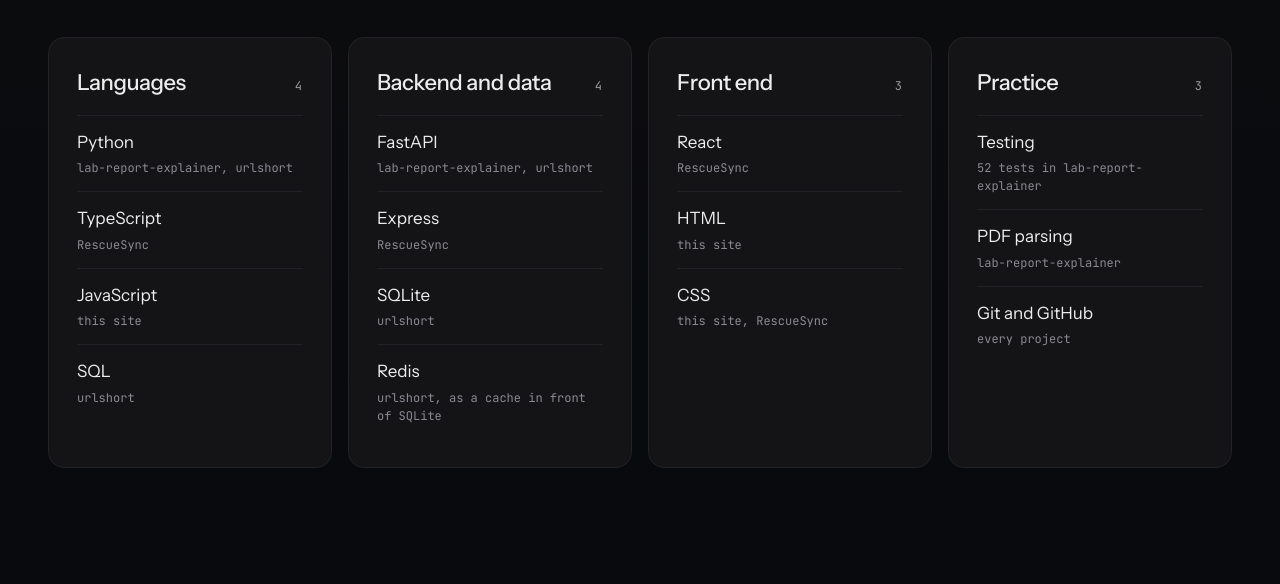
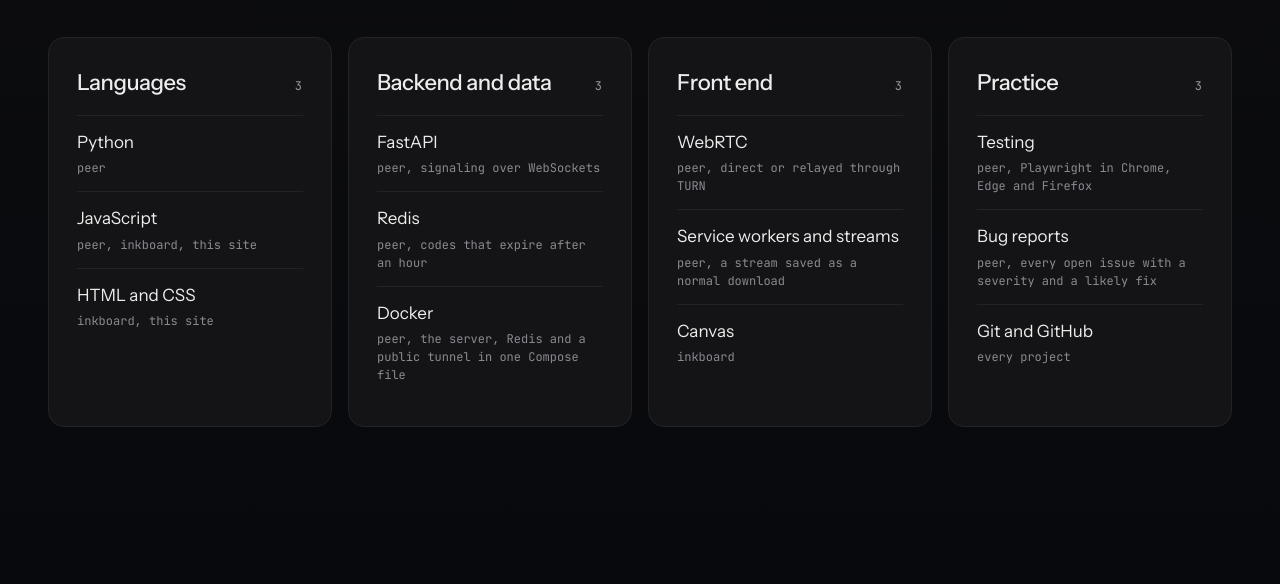
Before and after one commit to KrBeTect2025/portfolio, a plain HTML site: page index.html in a window 1280 px wide. Shown: the part 1812-2396 px from the top of the page. Drawn offline with Linux system fonts and the light colour scheme; no server answers; animation ran at ten frames a second.

Commit message:
Rebuild the skills around peer and inkboard
Every row names a featured project. TypeScript, React, Express, SQL, SQLite and PDF parsing go, since nothing on the page uses them now.

```diff
--- a/index.html
+++ b/index.html
@@ -122,36 +122,34 @@
         </div>
         <div class="sg-skills">
           <article class="sg-card">
-            <div class="sg-comp-head"><h3 class="sg-comp-title">Languages</h3><span class="sg-label sg-accent" aria-hidden="true">4</span></div>
+            <div class="sg-comp-head"><h3 class="sg-comp-title">Languages</h3><span class="sg-label sg-accent" aria-hidden="true">3</span></div>
             <ul class="sg-skill-list">
-              <li><span class="sg-skill">Python</span><span class="sg-used">lab-report-explainer, urlshort</span></li>
-              <li><span class="sg-skill">TypeScript</span><span class="sg-used">RescueSync</span></li>
-              <li><span class="sg-skill">JavaScript</span><span class="sg-used">this site</span></li>
-              <li><span class="sg-skill">SQL</span><span class="sg-used">urlshort</span></li>
+              <li><span class="sg-skill">Python</span><span class="sg-used">peer</span></li>
+              <li><span class="sg-skill">JavaScript</span><span class="sg-used">peer, inkboard, this site</span></li>
+              <li><span class="sg-skill">HTML and CSS</span><span class="sg-used">inkboard, this site</span></li>
             </ul>
           </article>
           <article class="sg-card">
-            <div class="sg-comp-head"><h3 class="sg-comp-title">Backend and data</h3><span class="sg-label sg-accent" aria-hidden="true">4</span></div>
+            <div class="sg-comp-head"><h3 class="sg-comp-title">Backend and data</h3><span class="sg-label sg-accent" aria-hidden="true">3</span></div>
             <ul class="sg-skill-list">
-              <li><span class="sg-skill">FastAPI</span><span class="sg-used">lab-report-explainer, urlshort</span></li>
-              <li><span class="sg-skill">Express</span><span class="sg-used">RescueSync</span></li>
-              <li><span class="sg-skill">SQLite</span><span class="sg-used">urlshort</span></li>
-              <li><span class="sg-skill">Redis</span><span class="sg-used">urlshort, as a cache in front of SQLite</span></li>
+              <li><span class="sg-skill">FastAPI</span><span class="sg-used">peer, signaling over WebSockets</span></li>
+              <li><span class="sg-skill">Redis</span><span class="sg-used">peer, codes that expire after an hour</span></li>
+              <li><span class="sg-skill">Docker</span><span class="sg-used">peer, the server, Redis and a public tunnel in one Compose file</span></li>
             </ul>
           </article>
           <article class="sg-card">
             <div class="sg-comp-head"><h3 class="sg-comp-title">Front end</h3><span class="sg-label sg-accent" aria-hidden="true">3</span></div>
             <ul class="sg-skill-list">
-              <li><span class="sg-skill">React</span><span class="sg-used">RescueSync</span></li>
-              <li><span class="sg-skill">HTML</span><span class="sg-used">this site</span></li>
-              <li><span class="sg-skill">CSS</span><span class="sg-used">this site, RescueSync</span></li>
+              <li><span class="sg-skill">WebRTC</span><span class="sg-used">peer, direct or relayed through TURN</span></li>
+              <li><span class="sg-skill">Service workers and streams</span><span class="sg-used">peer, a stream saved as a normal download</span></li>
+              <li><span class="sg-skill">Canvas</span><span class="sg-used">inkboard</span></li>
             </ul>
           </article>
           <article class="sg-card">
             <div class="sg-comp-head"><h3 class="sg-comp-title">Practice</h3><span class="sg-label sg-accent" aria-hidden="true">3</span></div>
             <ul class="sg-skill-list">
-              <li><span class="sg-skill">Testing</span><span class="sg-used">52 tests in lab-report-explainer</span></li>
-              <li><span class="sg-skill">PDF parsing</span><span class="sg-used">lab-report-explainer</span></li>
+              <li><span class="sg-skill">Testing</span><span class="sg-used">peer, Playwright in Chrome, Edge and Firefox</span></li>
+              <li><span class="sg-skill">Bug reports</span><span class="sg-used">peer, every open issue with a severity and a likely fix</span></li>
               <!-- script.js adds the contribution count from the GitHub data after "every project". -->
               <li><span class="sg-skill">Git and GitHub</span><span class="sg-used">every project<span id="skillGit"></span></span></li>
             </ul>
```
